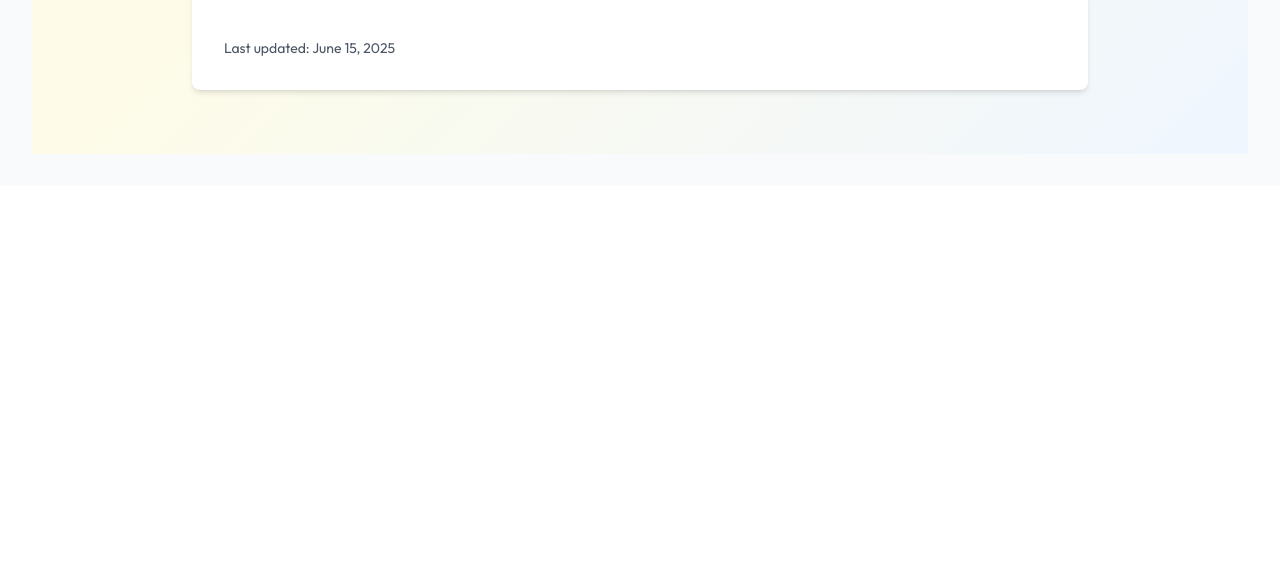
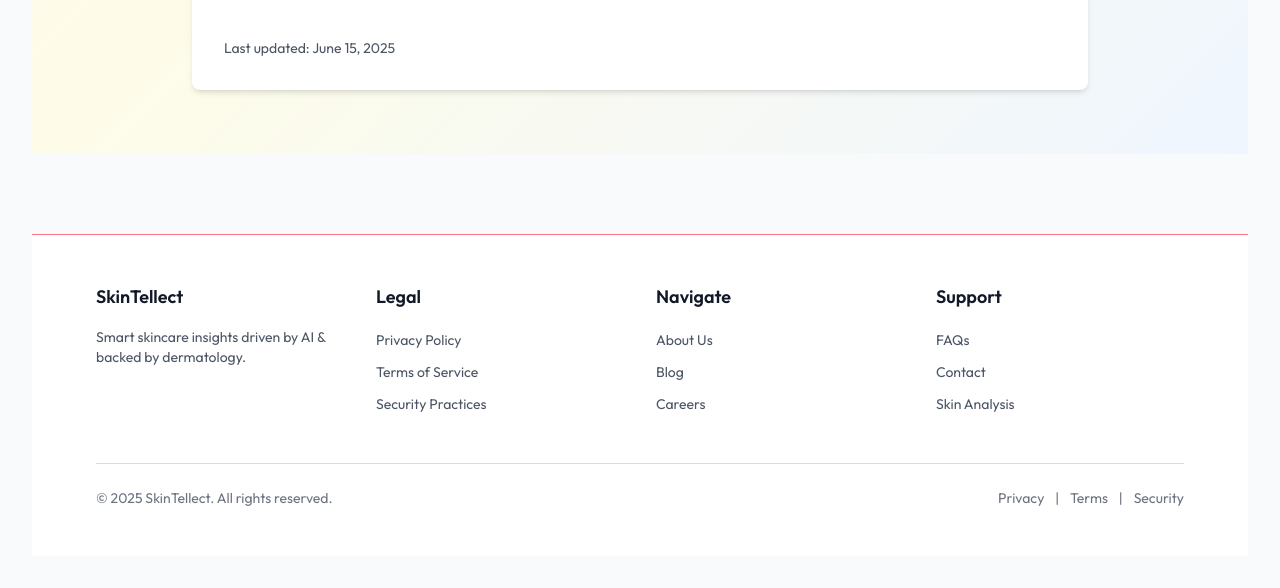
Before and after one commit to sudo-Harshk/SkinTellect, a Flask app: page /privacy in a window 1280 px wide. Shown: the part 1180-1768 px from the top of the page. Before the commit the page ends 1334 px from the top, so only its background shows below. Run offline with Flask 3, Linux system fonts and the light colour scheme; some libraries are stand-ins or nearby versions.

Commit message:
update privacy page

```diff
--- a/templates/privacy.html
+++ b/templates/privacy.html
@@ -50,4 +50,52 @@
     <p class="text-gray-600 text-sm mt-10">Last updated: June 15, 2025</p>
   </section>
 </div>
+
+<!-- Footer -->
+<footer class="bg-white border-t border-rose-400 mt-20 py-12">
+  <div class="max-w-6xl mx-auto px-4 sm:px-6 lg:px-8">
+    <div class="grid grid-cols-2 md:grid-cols-4 gap-8">
+      <div>
+        <h3 class="text-lg font-semibold text-gray-900 mb-4">SkinTellect</h3>
+        <p class="text-gray-600 text-sm">Smart skincare insights driven by AI & backed by dermatology.</p>
+      </div>
+      <div>
+        <h3 class="text-lg font-semibold text-gray-900 mb-4">Legal</h3>
+        <ul class="space-y-2">
+          <li><a href="/privacy" class="text-gray-600 hover:text-rose-500 text-sm">Privacy Policy</a></li>
+          <li><a href="/terms" class="text-gray-600 hover:text-rose-500 text-sm">Terms of Service</a></li>
+          <li><a href="/security" class="text-gray-600 hover:text-rose-500 text-sm">Security Practices</a></li>
+        </ul>
+      </div>
+      <div>
+        <h3 class="text-lg font-semibold text-gray-900 mb-4">Navigate</h3>
+        <ul class="space-y-2">
+          <li><a href="/about" class="text-gray-600 hover:text-rose-500 text-sm">About Us</a></li>
+          <li><a href="/blog" class="text-gray-600 hover:text-rose-500 text-sm">Blog</a></li>
+          <li><a href="/careers" class="text-gray-600 hover:text-rose-500 text-sm">Careers</a></li>
+        </ul>
+      </div>
+      <div>
+        <h3 class="text-lg font-semibold text-gray-900 mb-4">Support</h3>
+        <ul class="space-y-2">
+          <li><a href="/faq" class="text-gray-600 hover:text-rose-500 text-sm">FAQs</a></li>
+          <li><a href="/contact" class="text-gray-600 hover:text-rose-500 text-sm">Contact</a></li>
+          <li><a href="/predict" class="text-gray-600 hover:text-rose-500 text-sm">Skin Analysis</a></li>
+        </ul>
+      </div>
+    </div>
+
+    <div class="mt-12 pt-6 border-t border-rose-200 flex flex-col md:flex-row justify-between items-center">
+      <p class="text-gray-500 text-sm">© 2025 SkinTellect. All rights reserved.</p>
+      <div class="mt-4 md:mt-0 text-sm text-gray-500">
+        <a href="/privacy" class="hover:text-rose-500">Privacy</a>
+        <span class="mx-2">|</span>
+        <a href="/terms" class="hover:text-rose-500">Terms</a>
+        <span class="mx-2">|</span>
+        <a href="/security" class="hover:text-rose-500">Security</a>
+      </div>
+    </div>
+  </div>
+</footer>
+
 {% endblock %}
```
